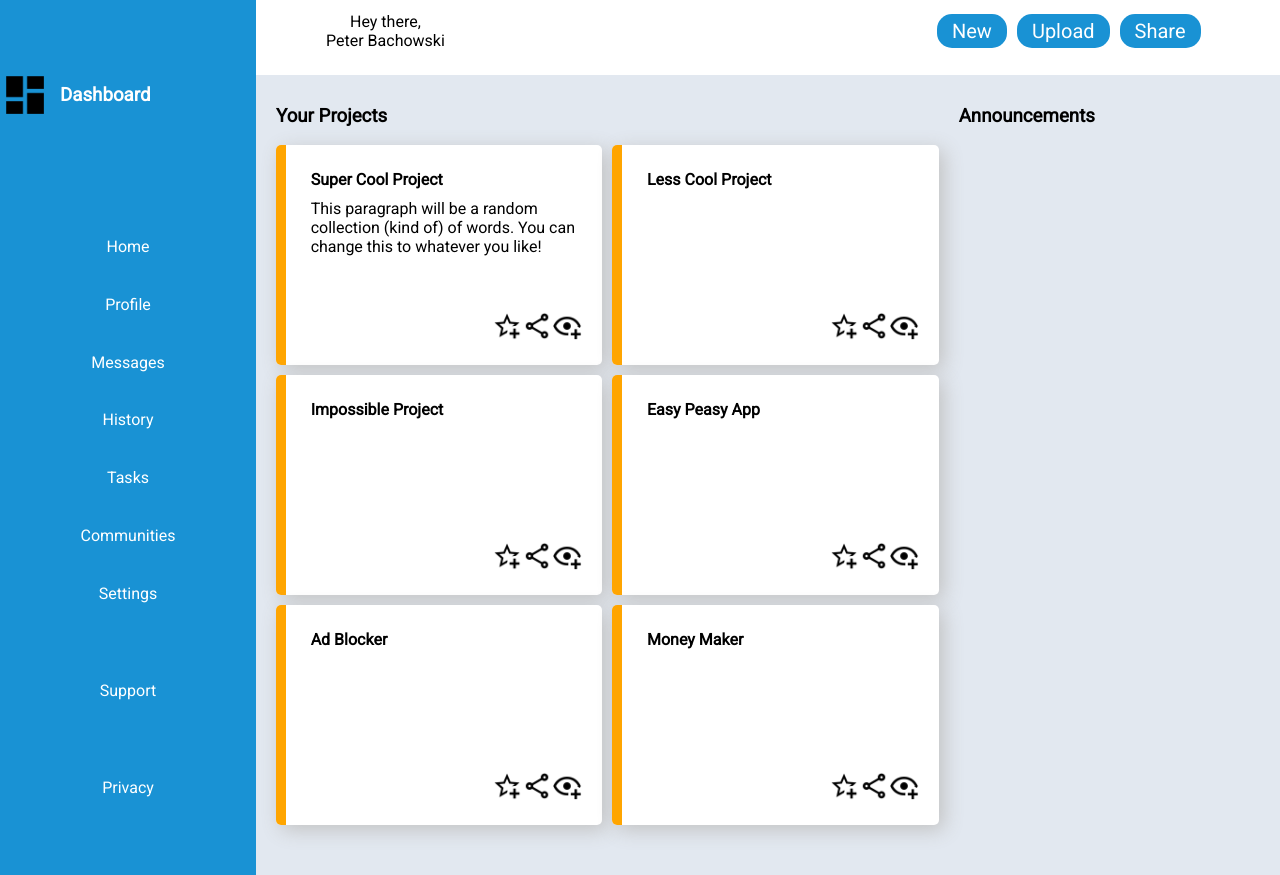
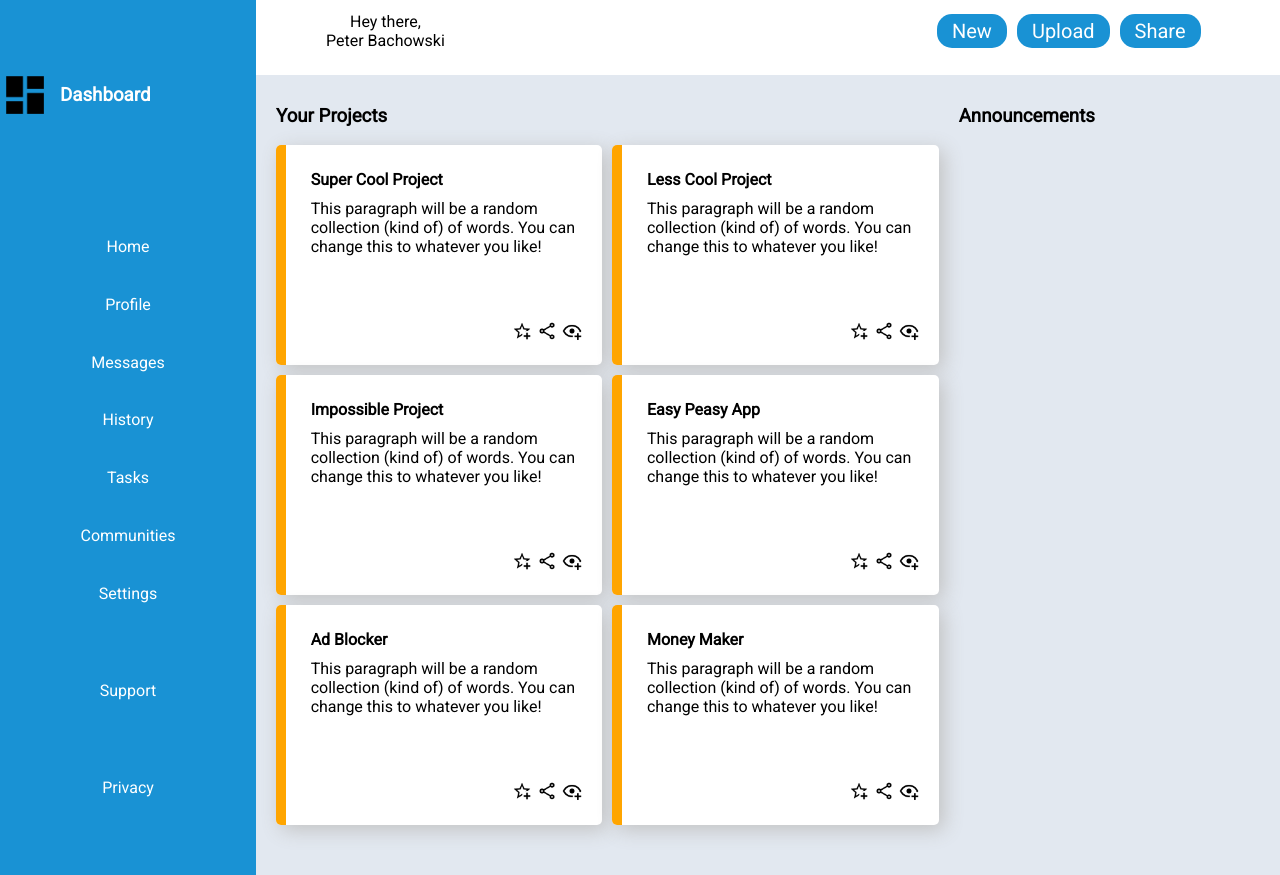
Before and after one commit to peter-bachowski/Project-Admin-Dashboard, a plain HTML site: page index.html in a window 1280 px wide. Shown: the part 47-922 px from the top of the page. Drawn offline with Linux system fonts and the light colour scheme.

Commit message:
add link elements to the icons and adjust sizes

```diff
--- a/index.html
+++ b/index.html
@@ -76,7 +76,8 @@
           <div class="cardHighlight"></div>
           <div class="cardContent">
             <h4>Less Cool Project</h4>
-            <p></p>
+            <p>This paragraph will be a random collection (kind of) of words. You can change this to whatever you like!
+            </p>
           </div>
         </div>
 
@@ -85,7 +86,8 @@
           <div class="cardHighlight"></div>
           <div class="cardContent">
             <h4>Impossible Project</h4>
-            <p></p>
+            <p>This paragraph will be a random collection (kind of) of words. You can change this to whatever you like!
+            </p>
           </div>
         </div>
 
@@ -93,7 +95,8 @@
           <div class="cardHighlight"></div>
           <div class="cardContent">
             <h4>Easy Peasy App</h4>
-            <p></p>
+            <p>This paragraph will be a random collection (kind of) of words. You can change this to whatever you like!
+            </p>
           </div>
         </div>
 
@@ -101,7 +104,8 @@
           <div class="cardHighlight"></div>
           <div class="cardContent">
             <h4>Ad Blocker</h4>
-            <p></p>
+            <p>This paragraph will be a random collection (kind of) of words. You can change this to whatever you like!
+            </p>
           </div>
         </div>
 
@@ -109,7 +113,8 @@
           <div class="cardHighlight"></div>
           <div class="cardContent">
             <h4>Money Maker</h4>
-            <p></p>
+            <p>This paragraph will be a random collection (kind of) of words. You can change this to whatever you like!
+            </p>
           </div>
         </div>
 
--- a/script.js
+++ b/script.js
@@ -1,14 +1,41 @@
 const nameElements = document.getElementsByClassName("userName"),
   cardElements = document.getElementsByClassName("cardContent");
 
+
+//on page load
+
 window.onload = () => {//when the page loads
 
+  createCardLinks();
+
+  for (let i = 0; i < nameElements.length; i++) { //fix this
+    nameElements[i].innerHTML = "Peter Bachowski";
+  }
+}
+
+
+//functions
+
+function createCardLinks(){
   const iconDiv = document.createElement("div"); //creates a div container element for the card icons
   iconDiv.classList.add("iconContainer");//adds class to div
 
   const starPlusIcon = document.createElement("img"); //creates the icon elements
+  const eyePlusIcon = document.createElement("img");
   const shareIcon = document.createElement("img");
-  const eyePlusIcon = document.createElement("img");
+
+  const linkWrapper = document.createElement("a"); //creates a link wrapper element
+  linkWrapper.classList.add("linkWrapper");
+
+  const link1 = linkWrapper.cloneNode(true), link2 = linkWrapper.cloneNode(true), link3 = linkWrapper.cloneNode(true);
+
+  link1.appendChild(starPlusIcon); //adds the image elements to the links
+  link2.appendChild(eyePlusIcon);
+  link3.appendChild(shareIcon);
+
+  link1.href = ""; //sets the link location of the icons **IMPORTANT!
+  link2.href = "";
+  link3.href = "";
 
   starPlusIcon.src = "./icons/star-plus-outline.png"; //adds the source location for the images of the icons
   shareIcon.src = "./icons/eye-plus-outline.png";
@@ -18,15 +45,11 @@ window.onload = () => {//when the page loads
   eyePlusIcon.classList.add("cardIcons");
   shareIcon.classList.add("cardIcons");
 
-  iconDiv.appendChild(starPlusIcon); //adds the icons to the div container
-  iconDiv.appendChild(eyePlusIcon);
-  iconDiv.appendChild(shareIcon);
+  iconDiv.appendChild(link1); //adds the icons to the div container
+  iconDiv.appendChild(link2);
+  iconDiv.appendChild(link3);
 
   for (let i = 0; i < cardElements.length; i++) { //for each card element, clone the icon div container and add it to the card content
     cardElements[i].appendChild(iconDiv.cloneNode(true));
   }
-
-  for (let i = 0; i < nameElements.length; i++) {//fix this
-    nameElements[i].innerHTML = "Peter Bachowski";
-  }
 }
--- a/styles.css
+++ b/styles.css
@@ -162,9 +162,15 @@ h3 {
   bottom: 0;
   right: 0;
   padding: inherit;
+  display: flex;
+  gap: 5px;
 }
 
 .cardIcons {
-  width: 30px;
-  height: 30px;
+  width: 20px;
+  height: 20px;
 }
+
+.linkWrapper {
+  cursor: pointer;
+}
```
Also changed, not shown: style.scss (+15 -0 lines), style.css (added), 1 other file.
